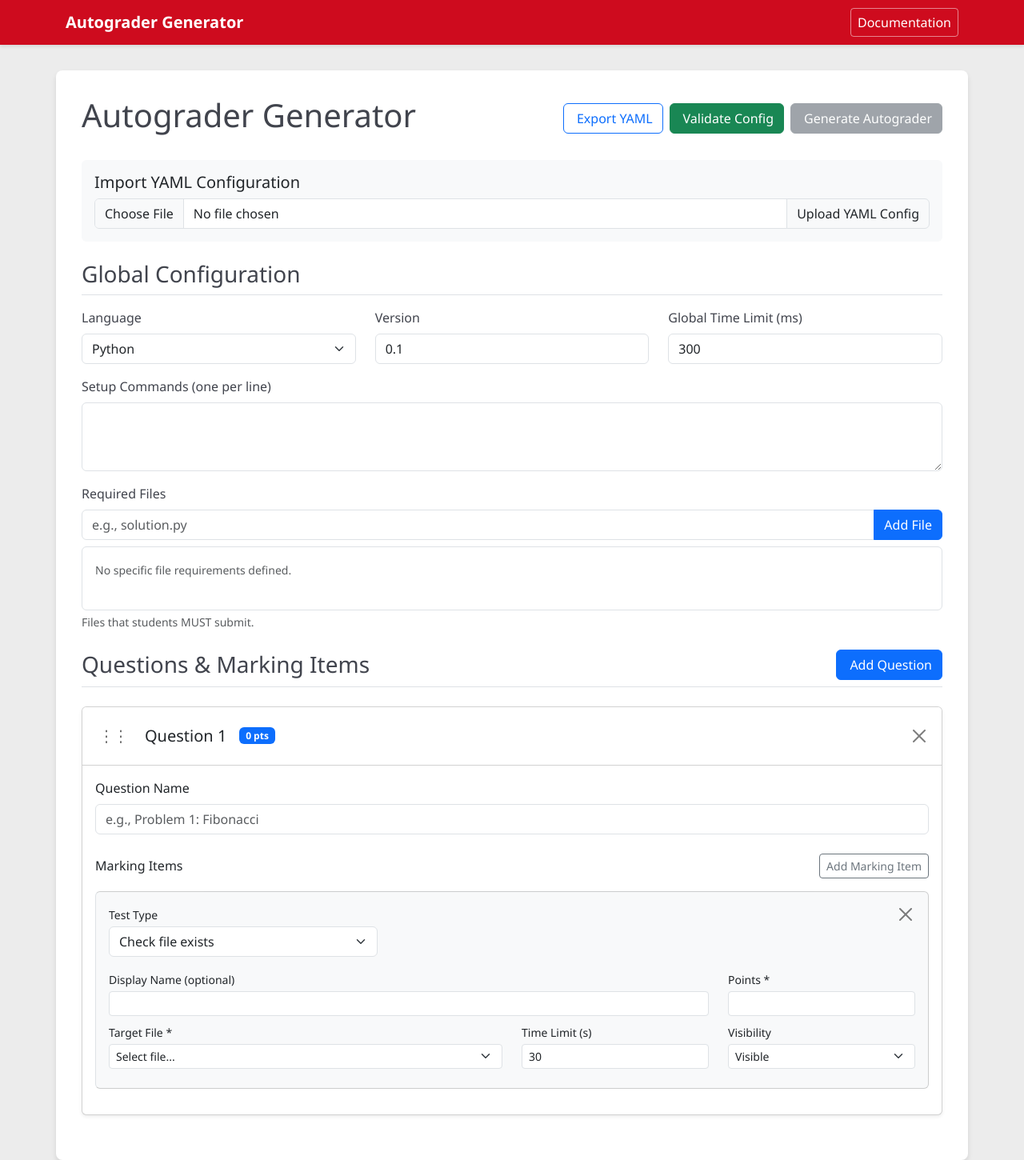
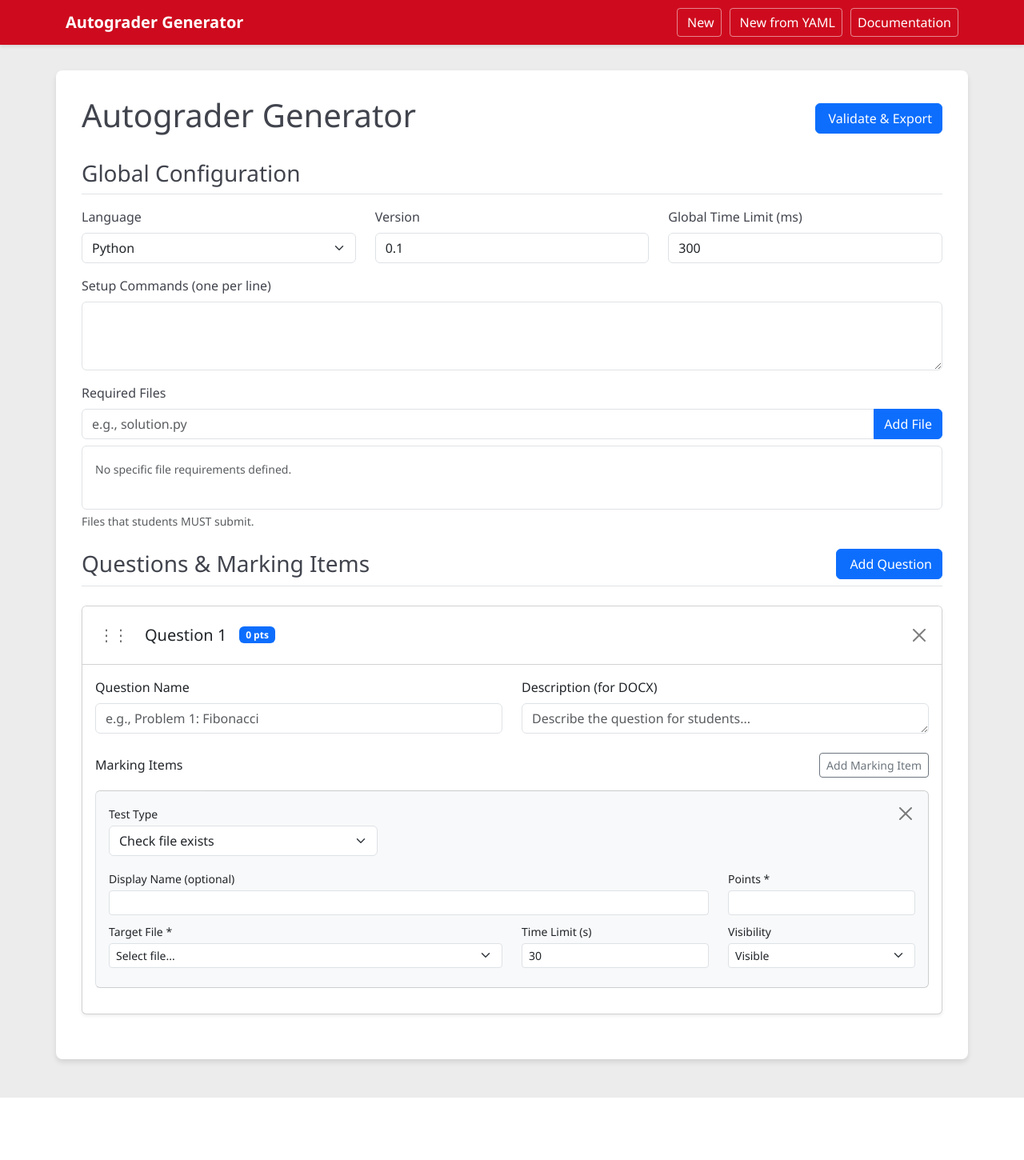
Before and after one commit to alanlivio/autograder-gen, a Flask app: page / in a window 1280 px wide. Shown: the top 1450 px of the page at 80% size. After the commit the page ends 1372 px from the top, so only its background shows below. Run offline with Flask 3, Linux system fonts and the light colour scheme; some libraries are stand-ins or nearby versions.

Commit message:
new menu and export description.docx

```diff
--- a/web/app.py
+++ b/web/app.py
@@ -115,7 +115,64 @@ def generate_autograder():
             try:
                 os.remove(tmp_path)
             except OSError:
-                pass  # Ignore file deletion errors
+                pass
+
+
+@app.route("/api/export/description", methods=["POST"])
+def export_description():
+    data = request.get_json()
+    if not data:
+        return jsonify({"error": "No config data provided"}), 400
+    try:
+        config = AutograderConfig.model_validate(data)
+        generator = AutograderGenerator(config)
+        buffer = generator.generate_description_docx()
+        return send_file(
+            buffer,
+            as_attachment=True,
+            download_name="description.docx",
+            mimetype="application/vnd.openxmlformats-officedocument.wordprocessingml.document",
+        )
+    except Exception as e:
+        return jsonify({"error": str(e)}), 500
+
+
+@app.route("/api/export/correct", methods=["POST"])
+def export_correct():
+    data = request.get_json()
+    if not data:
+        return jsonify({"error": "No config data provided"}), 400
+    try:
+        config = AutograderConfig.model_validate(data)
+        generator = AutograderGenerator(config)
+        buffer = generator.generate_correct_answer_zip()
+        return send_file(
+            buffer,
+            as_attachment=True,
+            download_name="correct_answer.zip",
+            mimetype="application/zip",
+        )
+    except Exception as e:
+        return jsonify({"error": str(e)}), 500
+
+
+@app.route("/api/export/wrong", methods=["POST"])
+def export_wrong():
+    data = request.get_json()
+    if not data:
+        return jsonify({"error": "No config data provided"}), 400
+    try:
+        config = AutograderConfig.model_validate(data)
+        generator = AutograderGenerator(config)
+        buffer = generator.generate_wrong_answer_zip()
+        return send_file(
+            buffer,
+            as_attachment=True,
+            download_name="wrong_answer.zip",
+            mimetype="application/zip",
+        )
+    except Exception as e:
+        return jsonify({"error": str(e)}), 500
 
 
 @app.route("/api/validate", methods=["POST"])
--- a/web/templates/base.html
+++ b/web/templates/base.html
@@ -39,6 +39,12 @@
         <div class="container">
             <a class="navbar-brand" href="/">Autograder Generator</a>
             <div class="navbar-nav ms-auto">
+                <a class="nav-link" href="#" onclick="createNewConfig(); return false;">
+                    <i class="fas fa-file me-1"></i> New
+                </a>
+                <a class="nav-link" href="#" onclick="document.getElementById('config-upload').click(); return false;">
+                    <i class="fas fa-upload me-1"></i> New from YAML
+                </a>
                 <a class="nav-link" href="https://github.com/alanlivio/autograder-gen" target="_blank">Documentation</a>
             </div>
         </div>
--- a/web/templates/index.html
+++ b/web/templates/index.html
@@ -7,27 +7,39 @@
 <div class="d-flex justify-content-between align-items-center mb-4">
     <h1>Autograder Generator</h1>
     <div class="d-flex gap-2">
-      <button type="button" class="btn btn-outline-primary" onclick="downloadYamlConfig()">
-        <i class="fas fa-download me-1"></i> Export YAML
+      <input type="file" id="config-upload" class="d-none" accept=".yaml,.yml" onchange="handleConfigUpload(this)">
+      <button type="button" class="btn btn-primary" id="validate-btn" onclick="validateConfig(false)">
+        <i class="fas fa-check-circle me-1"></i> Validate & Export
       </button>
-      <button type="button" class="btn btn-success" onclick="validateConfig()">
-        <i class="fas fa-check me-1"></i> Validate Config
-      </button>
-      <button type="button" class="btn btn-secondary" id="generate-btn" onclick="submitForGeneration()" disabled>
-        <i class="fas fa-file-archive me-1"></i> Generate Autograder
+      <button type="button" class="btn btn-outline-primary d-none" id="generate-btn" onclick="submitForGeneration()">
+        <i class="fas fa-file-archive me-1"></i> Generate All ZIPs
       </button>
     </div>
 </div>
 
 <div id="alert-container"></div>
 
-<!-- Config Upload Section -->
-<div class="card bg-light border-0 mb-4">
+<div id="export-section" class="card border-primary mb-4 d-none">
+  <div class="card-header bg-primary text-white">
+    <h5 class="mb-0">Export Assets</h5>
+  </div>
   <div class="card-body">
-    <h5 class="card-title">Import YAML Configuration</h5>
-    <div class="input-group">
-      <input type="file" class="form-control" id="config-upload" accept=".yaml,.yml" onchange="handleConfigUpload(this)">
-      <label class="input-group-text" for="config-upload">Upload YAML Config</label>
+    <div class="d-flex flex-wrap gap-3">
+      <button type="button" class="btn btn-outline-secondary" onclick="downloadYamlConfig()">
+        <i class="fas fa-download me-1"></i> Export YAML
+      </button>
+      <button type="button" class="btn btn-info text-white" onclick="downloadExport('description')">
+        <i class="fas fa-file-word me-1"></i> description.docx
+      </button>
+      <button type="button" class="btn btn-success" onclick="submitForGeneration(this)">
+        <i class="fas fa-file-zipper me-1"></i> autograder.zip
+      </button>
+      <button type="button" class="btn btn-outline-success" onclick="downloadExport('correct')">
+        <i class="fas fa-file-zipper me-1"></i> correct_answer.zip
+      </button>
+      <button type="button" class="btn btn-outline-danger" onclick="downloadExport('wrong')">
+        <i class="fas fa-file-zipper me-1"></i> wrong_answer.zip
+      </button>
     </div>
   </div>
 </div>
@@ -106,9 +118,15 @@
                 <button type="button" class="btn-close" aria-label="Remove" onclick="removeQuestionWithConfirm(this)"></button>
             </div>
             <div class="card-body">
-                <div class="mb-4">
+                <div class="row mb-4">
+                    <div class="col-md-6">
                         <label class="form-label font-weight-bold">Question Name</label>
                         <input type="text" class="form-control q-name-input" placeholder="e.g., Problem 1: Fibonacci" required>
+                    </div>
+                    <div class="col-md-6">
+                        <label class="form-label font-weight-bold">Description (for DOCX)</label>
+                        <textarea class="form-control q-description-input" rows="1" placeholder="Describe the question for students..."></textarea>
+                    </div>
                 </div>
                 <div>
                     <div class="d-flex justify-content-between align-items-center mb-3">
@@ -147,6 +165,7 @@
 {% block scripts %}
 <script>
 let questionCount = 0;
+let validationTimeout;
 
 document.addEventListener('DOMContentLoaded', () => {
     if (document.querySelectorAll('#questions-list > .card').length === 0) {
@@ -157,8 +176,32 @@ document.addEventListener('DOMContentLoaded', () => {
         if (e.target.name && e.target.name.includes('total_mark')) {
             updateQuestionNumbers();
         }
+
+        // Hide export section on any change until validated again
+        disableGenerateButton();
+
+        // Debounced validation
+        clearTimeout(validationTimeout);
+        validationTimeout = setTimeout(() => {
+            validateConfig(true); // silent validation
+        }, 1000);
     });
 });
+
+function createNewConfig() {
+    if (confirm('Create new configuration? All unsaved changes will be lost.')) {
+        document.getElementById('autograder-form').reset();
+        document.getElementById('questions-list').innerHTML = '';
+        document.getElementById('required-files-list').innerHTML = '';
+        document.getElementById('files_necessary').value = '';
+        document.getElementById('setup_commands').value = '';
+        questionCount = 0;
+        addQuestion();
+        updateQuestionNumbers();
+        disableGenerateButton();
+        clearAlerts();
+    }
+}
 
 function addQuestion() {
     const blueprint = document.getElementById('question-blueprint').firstElementChild;
@@ -171,14 +214,12 @@ function addQuestion() {
 
     initializeDragAndDrop(qDiv);
     updateQuestionNumbers();
-    disableGenerateButton();
 }
 
 function removeQuestionWithConfirm(btn) {
     if (confirm('Delete this question and all its tests?')) {
         btn.closest('.card').remove();
         updateQuestionNumbers();
-        disableGenerateButton();
     }
 }
 
@@ -192,6 +233,12 @@ function updateQuestionNumbers() {
         if (nameInput) {
             nameInput.name = `${prefix}-name`;
             nameInput.id = `${prefix}-name`;
+        }
+
+        const descInput = question.querySelector('.q-description-input');
+        if (descInput) {
+            descInput.name = `${prefix}-description`;
+            descInput.id = `${prefix}-description`;
         }
 
         const qTotalPointsSpan = question.querySelector('.q-total-points');
@@ -290,11 +337,11 @@ function showTypeFields(select) {
         html += `
             <div class="mb-2">
                 <label class="form-label small mb-1">Standard Input</label>
-                <textarea class="form-control form-control-sm" id="${prefix}-expected_input" name="${prefix}-expected_input" rows="1"></textarea>
+                <textarea class="form-control form-control-sm font-monospace" id="${prefix}-expected_input" name="${prefix}-expected_input" rows="3"></textarea>
             </div>
             <div class="mb-2">
                 <label class="form-label small mb-1">Expected Output *</label>
-                <textarea class="form-control form-control-sm font-monospace" id="${prefix}-expected_output" name="${prefix}-expected_output" rows="2" required></textarea>
+                <textarea class="form-control form-control-sm font-monospace" id="${prefix}-expected_output" name="${prefix}-expected_output" rows="5" required></textarea>
             </div>
         `;
     } else if (type === 'signature_check') {
@@ -479,6 +526,7 @@ function formToConfigObject() {
         const prefix = `questions-${qIdx}`;
         const question = {
             name: formData.get(`${prefix}-name`),
+            description: formData.get(`${prefix}-description`),
             marking_items: []
         };
 
@@ -515,15 +563,16 @@ function formToConfigObject() {
     return config;
 }
 
-async function validateConfig() {
-    clearAlerts();
+async function validateConfig(silent = false) {
+    if (!silent) clearAlerts();
     const config = formToConfigObject();
-    const btn = document.querySelector('button[onclick="validateConfig()"]');
-    const originalText = btn.innerHTML;
+    const btn = document.querySelector('button[onclick="validateConfig()"]'); // This button might be removed, but keeping logic for safety
+    const originalText = btn ? btn.innerHTML : '';
 
-
+    if (!silent && btn) {
         btn.disabled = true;
         btn.innerHTML = '<span class="spinner-border spinner-border-sm me-2"></span>Validating...';
+    }
 
     try {
         const response = await fetch('/api/validate', {
@@ -535,28 +584,77 @@ async function validateConfig() {
         });
         const data = await response.json();
 
+        const genBtn = document.getElementById('generate-btn');
+        const exportSection = document.getElementById('export-section');
+
         if (data.valid) {
+            if (!silent) {
                 showAlert('Configuration is valid!', 'success');
-            const genBtn = document.getElementById('generate-btn');
+                exportSection.classList.remove('d-none');
+            }
             genBtn.disabled = false;
-            genBtn.className = 'btn btn-primary';
         } else {
+            if (!silent) {
                 let msg = '<strong>Validation Error:</strong><ul>' + data.errors.map(e => `<li>${e}</li>`).join('') + '</ul>';
                 showAlert(msg, 'danger');
             }
+            genBtn.disabled = true;
+            exportSection.classList.add('d-none');
+        }
+        return data.valid;
     } catch (e) {
-        showAlert('Network error during validation.', 'danger');
+        if (!silent) showAlert('Network error during validation.', 'danger');
+        return false;
     } finally {
+        if (!silent && btn) {
             btn.disabled = false;
             btn.innerHTML = originalText;
         }
     }
+}
 
-async function submitForGeneration() {
+async function downloadExport(type) {
     const config = formToConfigObject();
-    const btn = document.getElementById('generate-btn');
+    let url = '/api/generate';
+    let filename = 'autograder.zip';
+
+    if (type === 'description') {
+        url = '/api/export/description';
+        filename = 'description.docx';
+    } else if (type === 'correct') {
+        url = '/api/export/correct';
+        filename = 'correct_answer.zip';
+    } else if (type === 'wrong') {
+        url = '/api/export/wrong';
+        filename = 'wrong_answer.zip';
+    }
+
+    try {
+        const response = await fetch(url, {
+            method: 'POST',
+            headers: { 'Content-Type': 'application/json' },
+            body: JSON.stringify(config)
+        });
+
+        if (!response.ok) throw new Error('Export failed');
+
+        const blob = await response.blob();
+        const downloadUrl = window.URL.createObjectURL(blob);
+        const a = document.createElement('a');
+        a.href = downloadUrl;
+        a.download = filename;
+        document.body.appendChild(a);
+        a.click();
+        window.URL.revokeObjectURL(downloadUrl);
+    } catch (e) {
+        showAlert(e.message, 'danger');
+    }
+}
+
+async function submitForGeneration(btnElement) {
+    const config = formToConfigObject();
+    const btn = btnElement || document.getElementById('generate-btn');
     const originalText = btn.innerHTML;
-
 
     btn.disabled = true;
     btn.innerHTML = '<span class="spinner-border spinner-border-sm me-2"></span>Generating...';
@@ -580,7 +678,9 @@ async function submitForGeneration() {
         document.body.appendChild(a);
         a.click();
         window.URL.revokeObjectURL(url);
-        showAlert('Success! Autograder ZIP downloaded.', 'success');
+
+        document.getElementById('export-section').classList.remove('d-none');
+        showAlert('Success! Autograder assets ready for download below.', 'success');
     } catch (e) {
         showAlert(e.message, 'danger');
     } finally {
@@ -603,7 +703,7 @@ function showAlert(message, type) {
 function disableGenerateButton() {
     const btn = document.getElementById('generate-btn');
     btn.disabled = true;
-    btn.className = 'btn btn-secondary';
+    document.getElementById('export-section').classList.add('d-none');
 }
 
 function downloadYamlConfig() {
@@ -611,6 +711,7 @@ function downloadYamlConfig() {
     const yamlString = jsyaml.dump(config, {
         schema: jsyaml.DEFAULT_SCHEMA,
         noRefs: true,
+        lineWidth: -1, // Disable line wrapping
         styles: {
             '!!null': 'empty' // dump null as empty
         }
@@ -664,6 +765,7 @@ function populateFormFromConfig(config) {
         addQuestion();
         const qCard = questionsList.lastElementChild;
         qCard.querySelector('.q-name-input').value = q.name || '';
+        if (q.description) qCard.querySelector('.q-description-input').value = q.description;
 
         const miList = qCard.querySelector('.marking-items-list');
         miList.innerHTML = '';
```
Lines whose indentation alone changed are shown as unchanged.
